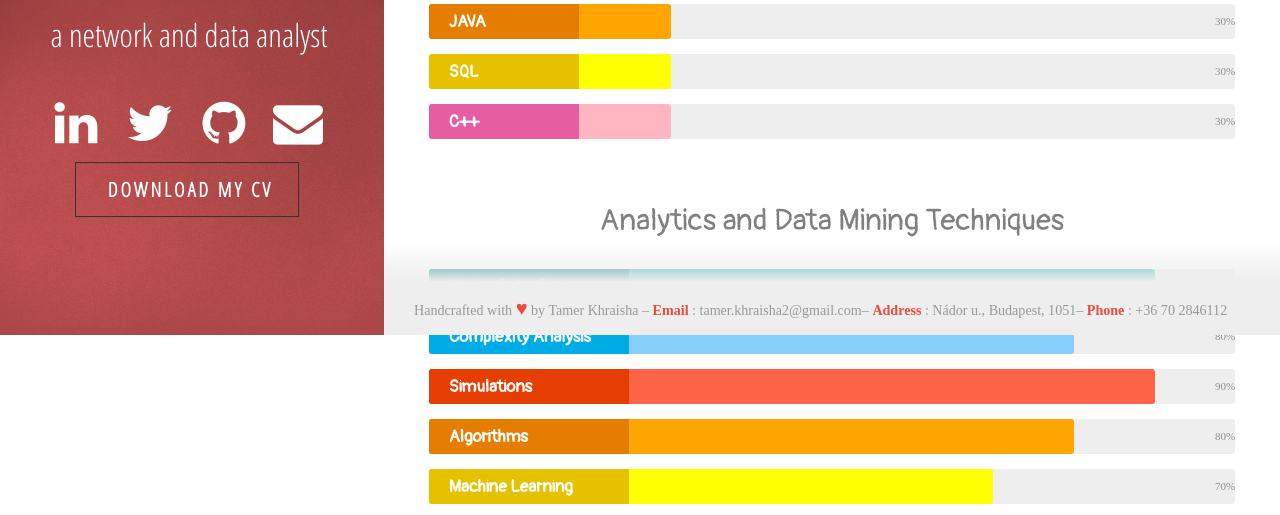
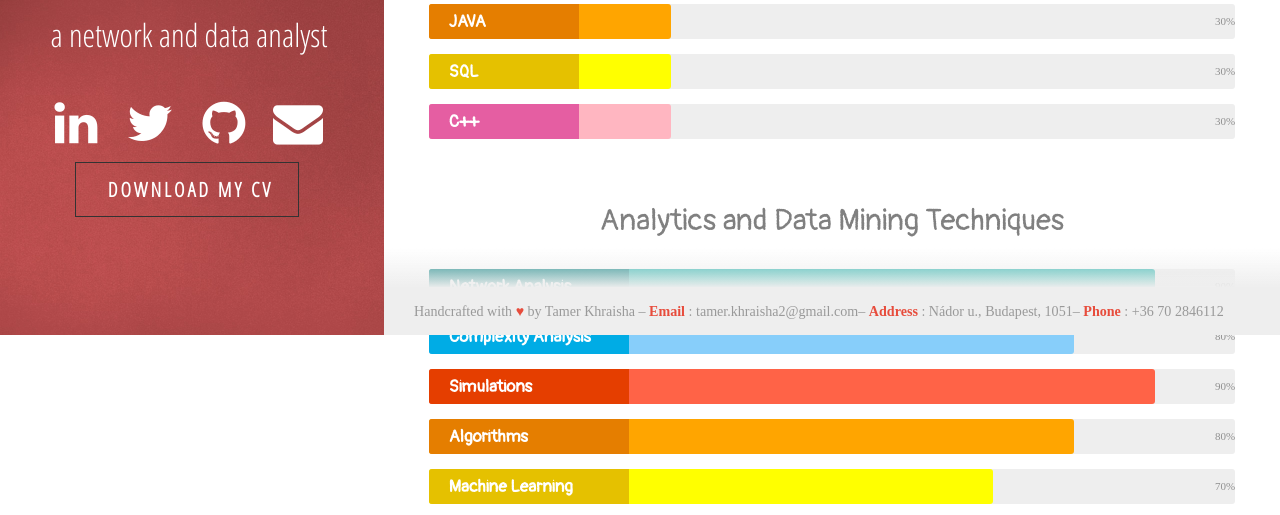
Before and after one commit to verde2006/webpage.github.io, a PHP site: page /skills.html in a window 1280 px wide. Shown: the part 465-980 px from the top of the page. Run offline with PHP 8.4, Linux system fonts and the light colour scheme; some libraries are stand-ins or nearby versions; some web fonts are replaced.

Commit message:
Update Medias.css

```diff
--- a/Medias.css
+++ b/Medias.css
@@ -78,7 +78,6 @@
 
 .foot{font-size:1.1vw}
 
-.entypo-heart{font-size:20px !important}
 
 .tom1 .skillbar-title {width:150px;font-size:17px;font-weight:bold;}
 
@@ -163,13 +162,12 @@
 .wrap1{margin-right:10px}
 }
 
-.entypo-heart{font-size:20px !important}
 
 
 
-@media screen and (max-width: 1366px){
+@media screen and (min-width: 1366px){
 
-	.entypo-heart{font-size:20px !important}
+	.entypo-heart{font-size:20px}
 }
 
 
```
